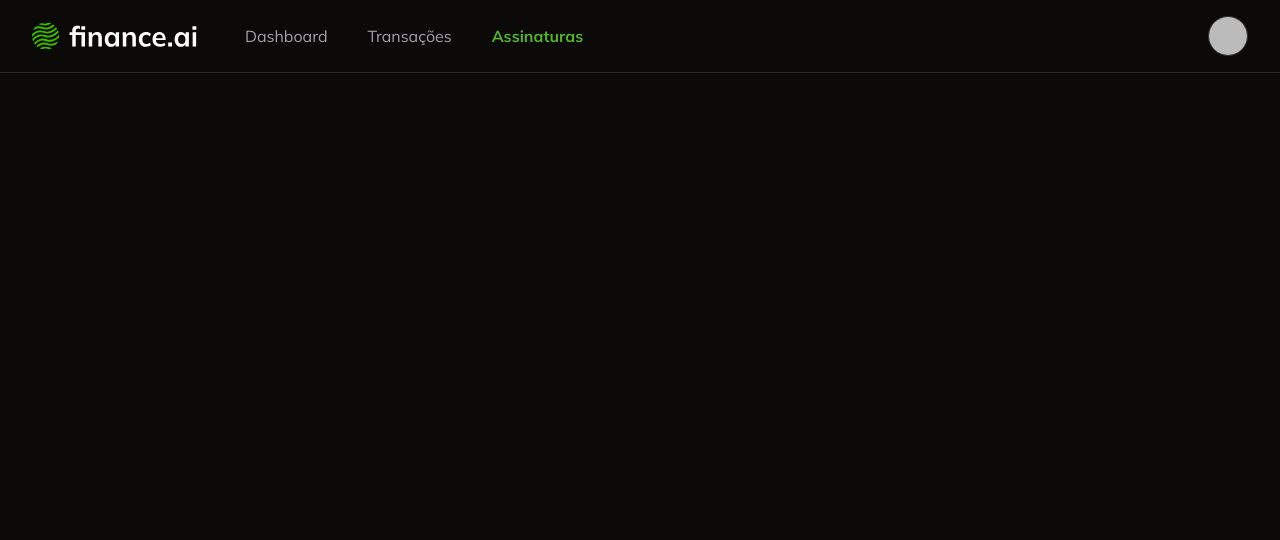
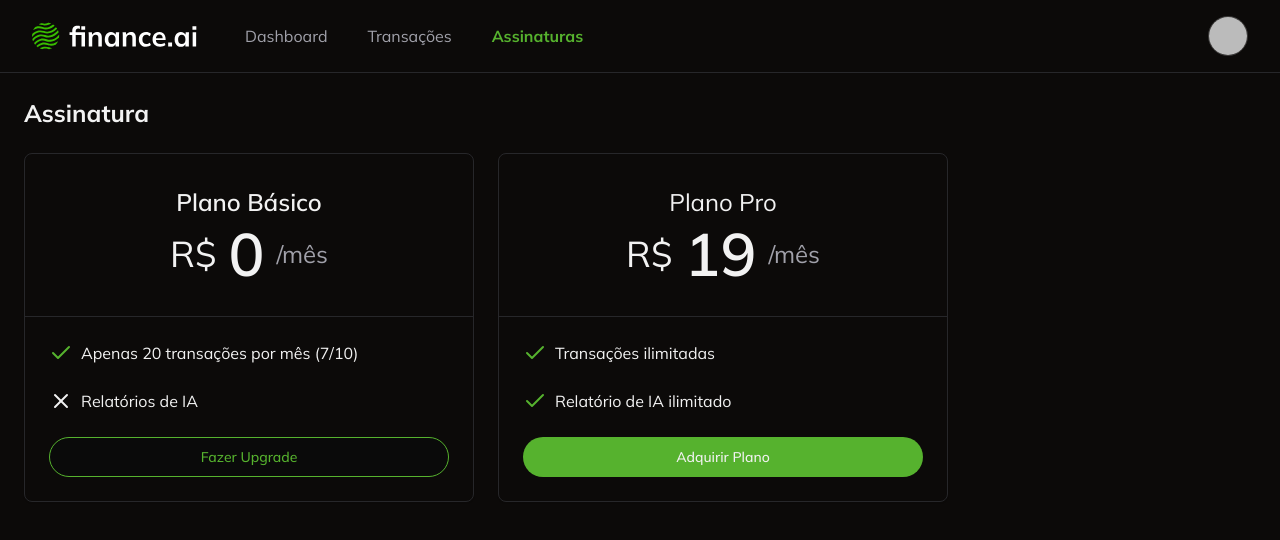
Before and after one commit to edumatheus65/finance-ai, a Next.js app: page /subscription in a window 1280 px wide. Shown: the top 540 px of the page. Built offline with nearby package versions, Linux system fonts and the light colour scheme; no server answers; sample sign-in values are in the browser's storage.

Commit message:
feat: add transactio page

```diff
--- a/app/_components/ui/button.tsx
+++ b/app/_components/ui/button.tsx
@@ -1,8 +1,8 @@
-import * as React from "react"
-import { Slot } from "@radix-ui/react-slot"
-import { cva, type VariantProps } from "class-variance-authority"
+import * as React from "react";
+import { Slot } from "@radix-ui/react-slot";
+import { cva, type VariantProps } from "class-variance-authority";
 
-import { cn } from "@/app/_lib/utils"
+import { cn } from "@/app/_lib/utils";
 
 const buttonVariants = cva(
   "inline-flex items-center justify-center gap-2 whitespace-nowrap rounded-md text-sm font-medium ring-offset-background transition-colors focus-visible:outline-none focus-visible:ring-2 focus-visible:ring-ring focus-visible:ring-offset-2 disabled:pointer-events-none disabled:opacity-50 [&_svg]:pointer-events-none [&_svg]:size-4 [&_svg]:shrink-0",
@@ -14,6 +14,8 @@
           "bg-destructive text-destructive-foreground hover:bg-destructive/90",
         outline:
           "border border-input bg-background hover:bg-accent hover:text-accent-foreground",
+        darkOutline:
+          "bg-[#0A0A0A] text-primary border border-primary hover:bg-[#1A1A1A]",
         secondary:
           "bg-secondary text-secondary-foreground hover:bg-secondary/80",
         ghost: "hover:bg-accent hover:text-accent-foreground",
@@ -30,27 +32,27 @@
       variant: "default",
       size: "default",
     },
-  }
-)
+  },
+);
 
 export interface ButtonProps
   extends React.ButtonHTMLAttributes<HTMLButtonElement>,
     VariantProps<typeof buttonVariants> {
-  asChild?: boolean
+  asChild?: boolean;
 }
 
 const Button = React.forwardRef<HTMLButtonElement, ButtonProps>(
   ({ className, variant, size, asChild = false, ...props }, ref) => {
-    const Comp = asChild ? Slot : "button"
+    const Comp = asChild ? Slot : "button";
     return (
       <Comp
         className={cn(buttonVariants({ variant, size, className }))}
         ref={ref}
         {...props}
       />
-    )
-  }
-)
-Button.displayName = "Button"
+    );
+  },
+);
+Button.displayName = "Button";
 
-export { Button, buttonVariants }
+export { Button, buttonVariants };
--- a/app/subscription/page.tsx
+++ b/app/subscription/page.tsx
@@ -2,6 +2,9 @@
 import NavBar from "../_components/navbar";
 import { authOptions } from "../api/auth/[...nextauth]/route";
 import { redirect } from "next/navigation";
+import { Card, CardContent, CardHeader } from "../_components/ui/card";
+import { CheckIcon, XIcon } from "lucide-react";
+import { Button } from "../_components/ui/button";
 
 const SubscriptionsPage = async () => {
   const session = await getServerSession(authOptions);
@@ -9,7 +12,66 @@
   if (!session || !session.user.id) {
     redirect("/login");
   }
-  return <NavBar />;
+  return (
+    <>
+      <NavBar />
+      <div className="space-y-6 p-6">
+        <h1 className="text-2xl font-bold">Assinatura</h1>
+
+        <div className="flex gap-6">
+          <Card className="w-[450px]">
+            <CardHeader className="border-b border-solid py-8">
+              <h2 className="text-center text-2xl font-semibold">
+                Plano Básico
+              </h2>
+              <div className="flex items-center gap-3 justify-center">
+                <span className="text-4xl">R$</span>
+                <span className="text-6xl font-semibold">0</span>
+                <span className="text-2xl text-muted-foreground">/mês</span>
+              </div>
+            </CardHeader>
+            <CardContent className="space-y-6 py-6">
+              <div className="flex items-center gap-2">
+                <CheckIcon className="text-primary" />
+                <p>Apenas 20 transações por mês (7/10)</p>
+              </div>
+              <div className="flex items-center gap-2">
+                <XIcon />
+                <p>Relatórios de IA</p>
+              </div>
+              <Button
+                variant="darkOutline"
+                className="w-full rounded-full text-primary"
+              >
+                Fazer Upgrade
+              </Button>
+            </CardContent>
+          </Card>
+          <Card className="w-[450px]">
+            <CardHeader className="border-b border-solid py-8">
+              <h1 className="text-center text-2xl fontsemibold">Plano Pro</h1>
+              <div className="flex items-center gap-3 justify-center">
+                <span className="text-4xl">R$</span>
+                <span className="text-6xl font-semibold">19</span>
+                <span className="text-2xl text-muted-foreground">/mês</span>
+              </div>
+            </CardHeader>
+            <CardContent className="space-y-6 py-6">
+              <div className="flex items-center gap-2">
+                <CheckIcon className="text-primary" />
+                <p>Transações ilimitadas</p>
+              </div>
+              <div className="flex items-center gap-2">
+                <CheckIcon className="text-primary" />
+                Relatório de IA ilimitado
+              </div>
+              <Button className="w-full rounded-full">Adquirir Plano</Button>
+            </CardContent>
+          </Card>
+        </div>
+      </div>
+    </>
+  );
 };
 
 export default SubscriptionsPage;
```
